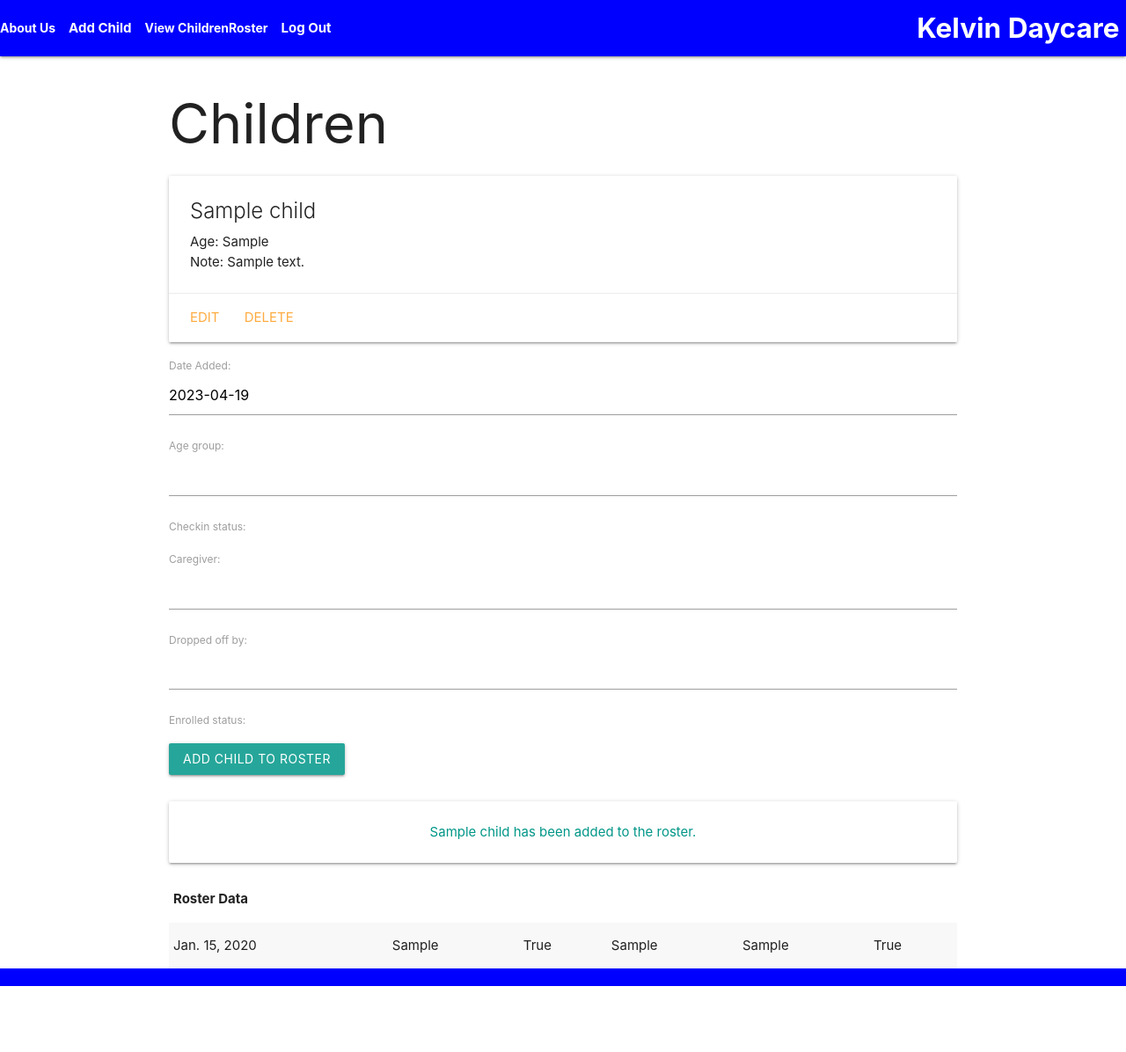
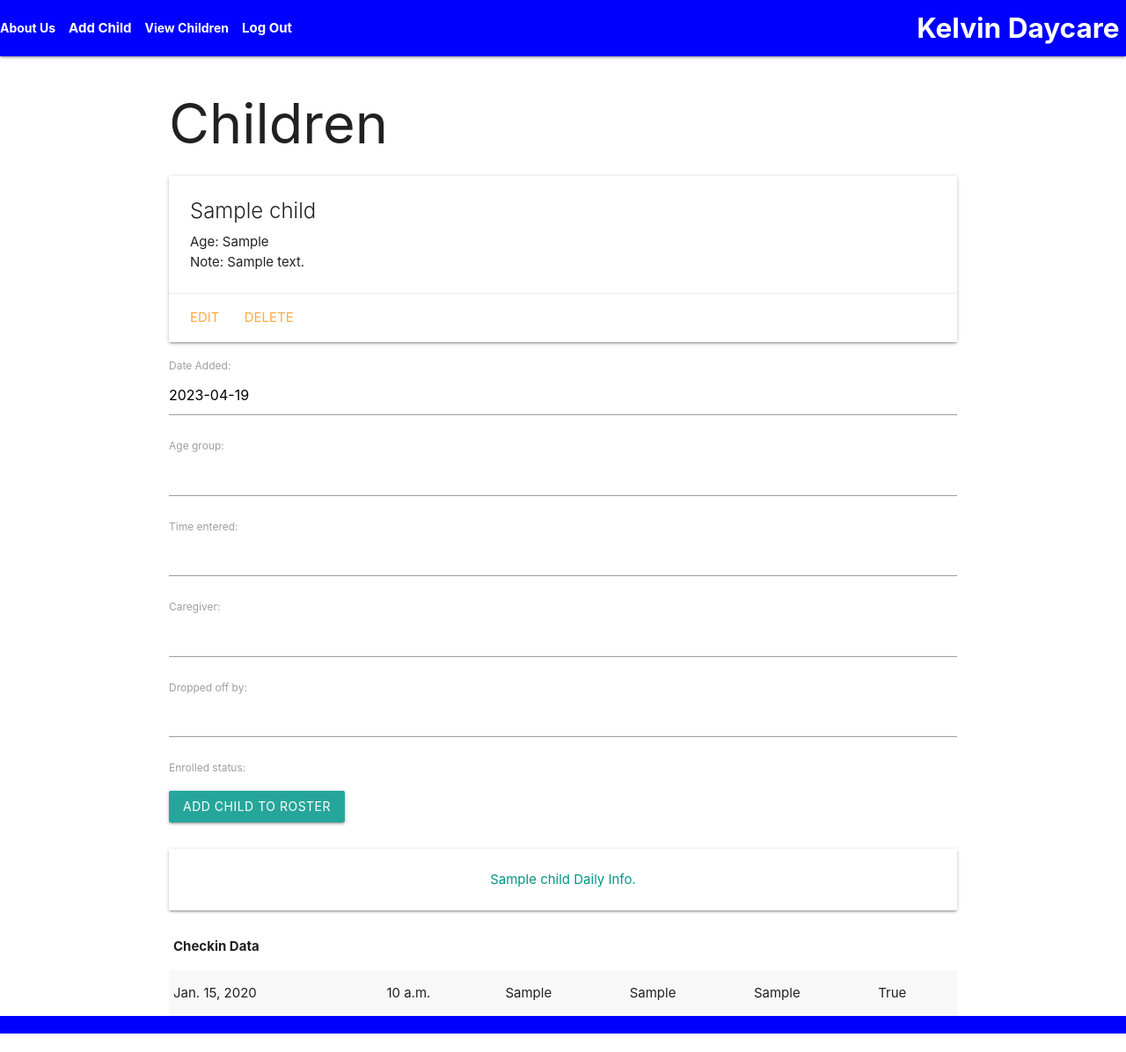
Before and after one commit to kelvinbest1/Childcare-Check-In, a Django app: page /children/1/ in a window 1280 px wide. Shown: the whole page at 88% size. Before the commit the page ends 1121 px from the top, so only its background shows below. Run offline with Django 4.2, Linux system fonts and the light colour scheme; a user stored in the database is signed in; tables that the repository leaves empty hold one stand-in row (values such as "Sample post").

Commit message:
updating Roster Model

```diff
--- a/childcheckin/main_app/forms.py
+++ b/childcheckin/main_app/forms.py
@@ -1,7 +1,9 @@
 from django.forms import ModelForm
 from .models import Roster
 
+
+
 class RosterForm(ModelForm):
   class Meta:
-    model = Roster
-    fields = ['date', 'age_group', 'checkin_status', 'caregiver', 'dropped_off_by', 'enrolled_status']
+   model = Roster
+   fields = ['date', 'age_group', 'time_entered', 'caregiver', 'dropped_off_by', 'enrolled_status']
--- a/childcheckin/main_app/models.py
+++ b/childcheckin/main_app/models.py
@@ -1,4 +1,5 @@
 from django.db import models
+from datetime import date
 from django.urls import reverse
 from django.contrib.auth.models import User
 
@@ -21,7 +22,7 @@ class Child(models.Model):
 class Roster(models.Model):
     date = models.DateField("Date Added")
     age_group = models.CharField(max_length=100)
-    checkin_status = models.BooleanField(default=False)
+    time_entered = models.TimeField(default='')
     caregiver = models.CharField(max_length=100)
     dropped_off_by = models.CharField(max_length=100)
     enrolled_status = models.BooleanField(default=True)
--- a/childcheckin/main_app/templates/base.html
+++ b/childcheckin/main_app/templates/base.html
@@ -23,7 +23,6 @@
             {% if user.is_authenticated %}
             <li><a href="{% url 'children_create' %}">Add Child</a></li>
             <li><a href="{% url 'index' %}"></a>View Children</a></li>
-            <li><a href="{% url 'roster_index' %}"></a>Roster</a></li>
             <li><a href="{% url 'logout' %}">Log Out</a></li>
             {% else %}
             <li><a href="{% url 'signup' %}">Sign Up</a></li>
--- a/childcheckin/main_app/templates/children/detail.html
+++ b/childcheckin/main_app/templates/children/detail.html
@@ -22,18 +22,18 @@
       <input type="submit" class="btn" value="Add Child to Roster">
     </form>
     <br>
+    <div class="card-panel teal-text center-align">{{child.name}} Daily Info.</div>
 
-      <div class="card-panel teal-text center-align">{{child.name}} has been added to the roster.</div>
     <table class="striped">
       <thead>
-          <tr><th>Roster Data</th></tr>
+        <tr><th>Checkin Data</th></tr>
       </thead>
       <tbody>
         {% for roster in child.roster_set.all %}
           <tr>
             <td>{{roster.date}}</td>
+            <td>{{roster.time_entered}}</td>
             <td>{{roster.age_group}}</td>
-              <td>{{roster.checkin_status}}</td>
             <td>{{roster.caregiver}}</td>
             <td>{{roster.dropped_off_by}}</td>
             <td>{{roster.enrolled_status}}</td>
--- a/childcheckin/main_app/urls.py
+++ b/childcheckin/main_app/urls.py
@@ -10,7 +10,6 @@ path('children/create/', views.ChildCreate.as_view(), name='children_create'),
 path('children/<int:pk>/update/', views.ChildUpdate.as_view(), name='children_update'),
 path('children/<int:pk>/delete/', views.ChildDelete.as_view(), name='children_delete'),
 path('children/<int:child_id>/add_roster/', views.add_roster, name='add_roster'),
-path('roster/', views.roster_index, name='roster_index'),
 path('accounts/signup/', views.signup, name='signup'),
 
 
--- a/childcheckin/main_app/views.py
+++ b/childcheckin/main_app/views.py
@@ -49,21 +49,15 @@ def add_roster(request, child_id):
    if form.is_valid():
     # don't save the form to the db until it
     # has the child_id assigned
-    new_feeding = form.save(commit=False)
-    new_feeding.user = request.user
-    new_feeding.child_id = child_id
-    new_feeding.save()
+    new_roster = form.save(commit=False)
+    new_roster.user = request.user
+    new_roster.child_id = child_id
+    new_roster.save()
    return redirect('detail', child_id=child_id)
-
-
-@login_required
-def roster_index(request):
-  roster = Roster.objects.all()
-  return render(request, 'roster/index.html', { 'roster': roster })
 
 class RosterCreate(LoginRequiredMixin, CreateView):
   model = Roster
-  fields = ['date', 'age_group', 'checkin_status', 'caregiver', 'dropped_off_by', 'enrolled_status']
+  fields = ['date', 'age_group', 'time_entered', 'caregiver', 'dropped_off_by', 'enrolled_status']
 
   def form_valid(self, form):
     form.instance.user = self.request.user
```
Also changed, not shown: childcheckin/main_app/migrations/0006_alter_roster_checkin_status.py (added), childcheckin/main_app/migrations/0007_remove_roster_checkin_status_roster_time_entered.py (added). Lines whose indentation alone changed are shown as unchanged.
